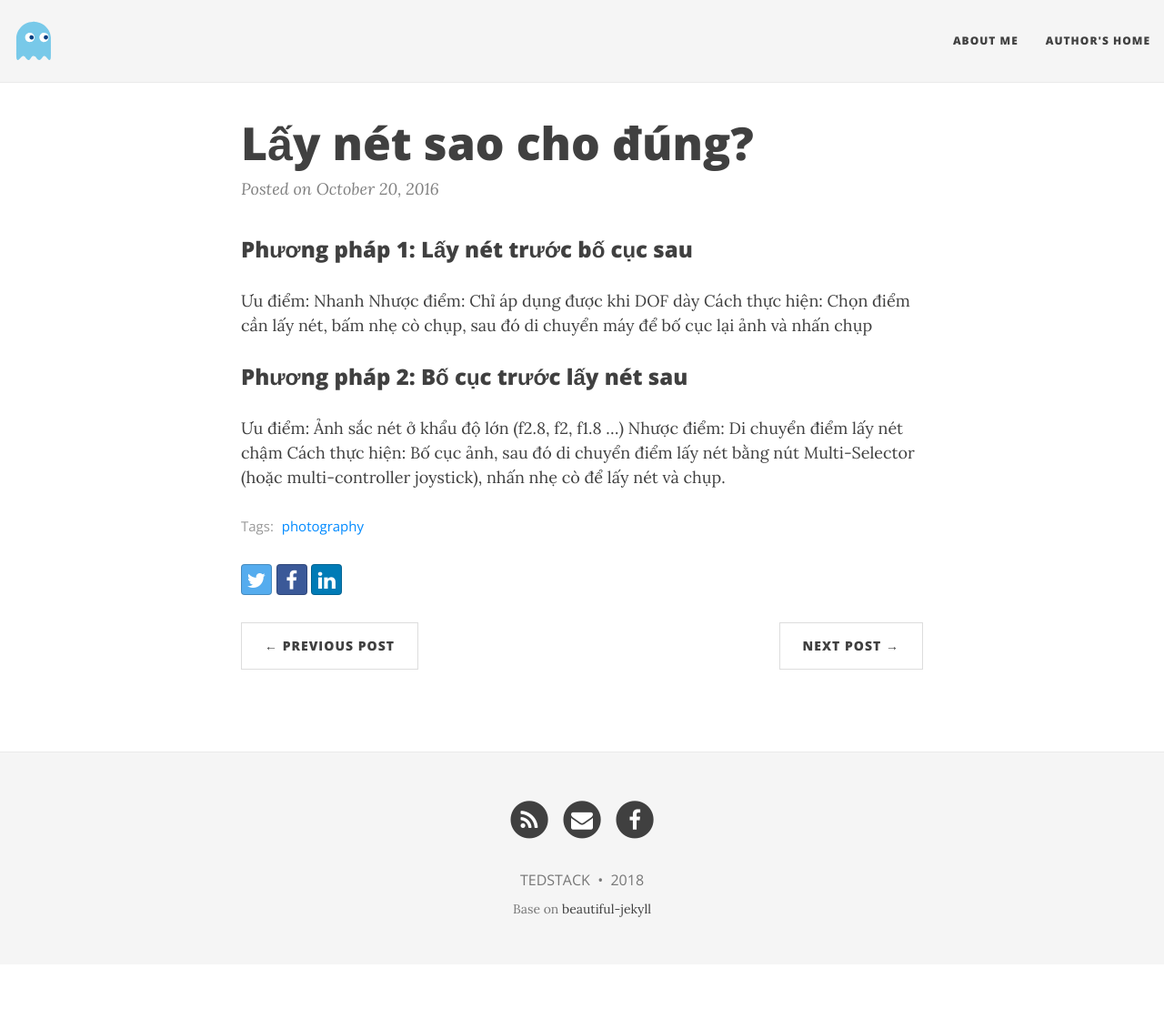
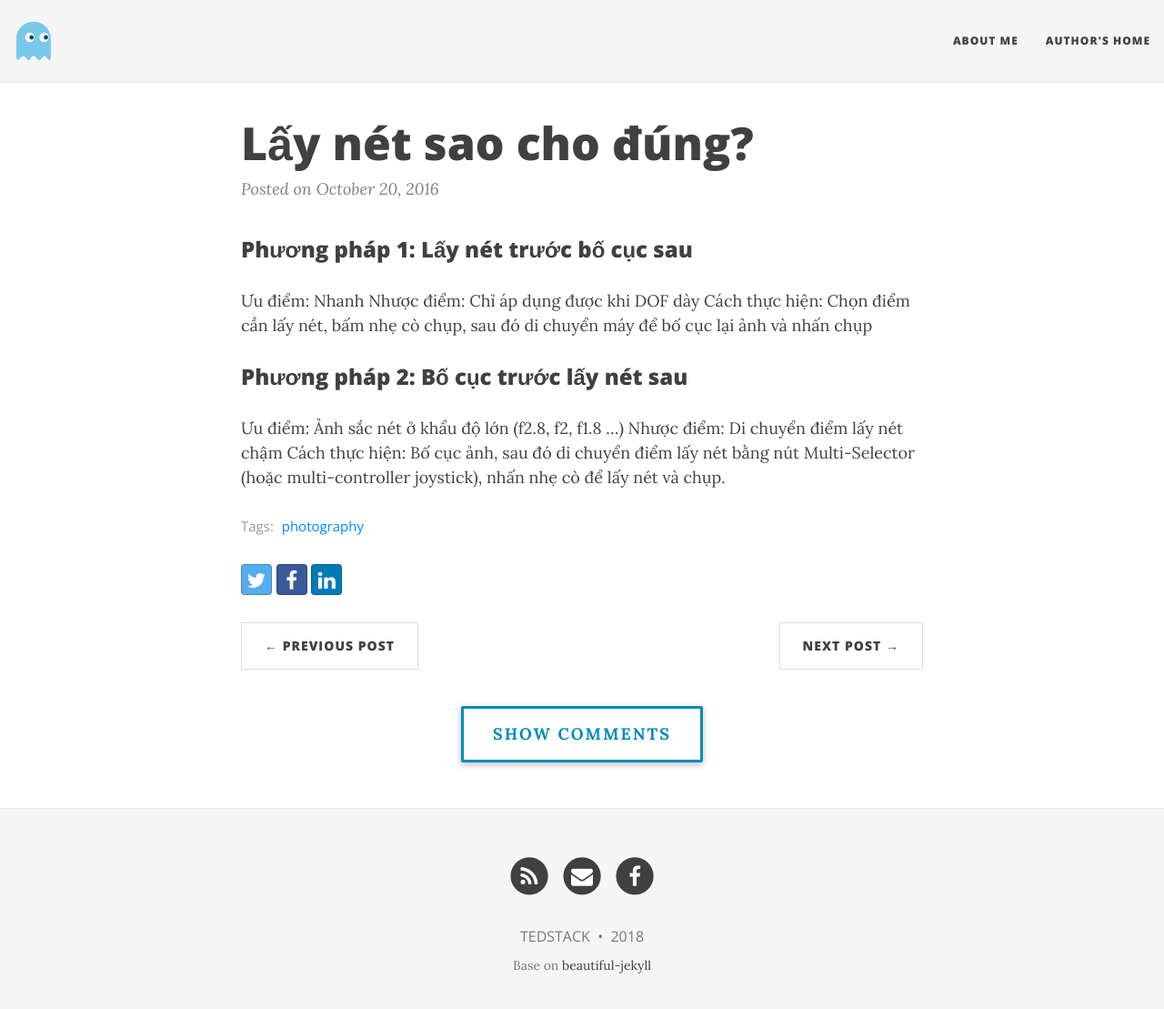
Before and after one commit to thorvn/th0j.github.io, a Jekyll site: the page built from _posts/2016-10-21-lay-net-sao-cho-dung.markdown, in a window 1280 px wide and 1122 px high. Shown: the top 1109 px of the window at 91% size. Built offline with Jekyll 4.4.1, drawn with Linux system fonts in a browser that asks for light colours; nearby versions of some CDN libraries; comment, search, counter and statistics services are not loaded.

Commit message:
refactor disqus

```diff
--- a/_includes/disqus.html
+++ b/_includes/disqus.html
@@ -1,16 +1,37 @@
 {%- if site.disqus -%}
+<div class="show-comments">
+  <a class="bttn" id="show-comments-button" onClick="disqus();return false;">Show Comments</a>
+</div>
 <div class="comments">
     <div id="disqus_thread"></div>
     <script type="text/javascript">
+        var disqus_loaded = false;
         var disqus_shortname = '{{ site.disqus }}';
-        /* ensure that pages with query string get the same discussion */
-            var url_parts = window.location.href.split("?");
-            var disqus_url = url_parts[0];
-        (function() {
-            var dsq = document.createElement('script'); dsq.type = 'text/javascript'; dsq.async = true;
-            dsq.src = '//' + disqus_shortname + '.disqus.com/embed.js';
-            (document.getElementsByTagName('head')[0] || document.getElementsByTagName('body')[0]).appendChild(dsq);
-        })();
+        var url_parts = window.location.href.split("?");
+        var disqus_url = url_parts[0];
+        function disqus() {
+          if (!disqus_loaded) {
+            disqus_loaded = true;
+            var dsq = document.createElement("script");
+            dsq.type = "text/javascript";
+            dsq.async = true;
+            dsq.src = "//" + disqus_shortname + ".disqus.com/embed.js";
+            (document.getElementsByTagName("head")[0] || document.getElementsByTagName("body")[0]).appendChild(dsq);
+            //Hide the button after opening
+            document.getElementById("show-comments-button").style.display = "none";
+          }
+        }
+        //Opens comments when linked to directly
+        var hash = window.location.hash.substr(1);
+        if (hash.length > 8) {
+            if (hash.substring(0, 8) == "comment-") {
+                disqus();
+            }
+        }
+        //Remove this if you don't want to load comments for search engines
+        if(/bot|google|baidu|bing|msn|duckduckgo|slurp|yandex/i.test(navigator.userAgent)) {
+          disqus();
+        }
     </script>
     <noscript>Please enable JavaScript to view the <a href="http://disqus.com/?ref_noscript">comments powered by Disqus.</a></noscript>
 </div>
--- a/css/main.css
+++ b/css/main.css
@@ -782,3 +782,83 @@ td.gutter {
   font-style: italic;
   font-size: 16px;
 }
+
+/* #show-comments-button { */
+    /* background-color: #008CBA; */
+    /* border: none; */
+    /* color: white; */
+    /* padding: 15px 32px; */
+    /* text-align: center; */
+    /* font-size: 20px; */
+    /* margin: 0px 0px; */
+    /* width: 100%; */
+/* } */
+
+.show-comments {
+  text-align: center;
+}
+
+
+a.bttn {
+  color: #008CBA;
+  text-decoration:none;
+  -webkit-transition:0.3s all ease;
+  transition:0.3s ease all;
+  text-align: center;
+  padding: 15px 32px;
+  margin: 0px 0px;
+  /* width: 100%; */
+  cursor: context-menu;
+}
+
+a.bttn:hover {
+  color:#FFF;
+}
+
+a.bttn:focus {
+  color:#FFF;
+}
+
+.bttn {
+  /* font-size:18px; */
+  letter-spacing:2px;
+  text-transform:uppercase;
+  display:inline-block;
+  text-align:center;
+  /* width:270px; */
+  font-weight:bold;
+  padding:14px 0px;
+  border:3px solid #008CBA;
+  border-radius:2px;
+  position:relative;
+  box-shadow: 0 2px 10px rgba(0,0,0,0.16), 0 3px 6px rgba(0,0,0,0.1);
+}
+
+.bttn:before {
+  -webkit-transition:0.5s all ease;
+  transition:0.5s all ease;
+  position:absolute;
+  top:0;
+  left:50%;
+  right:50%;
+  bottom:0;
+  opacity:0;
+  content:'';
+  background-color: #008CBA;
+  z-index:-2;
+}
+
+.bttn:hover:before {
+  -webkit-transition:0.5s all ease;
+  transition:0.5s all ease;
+  left:0;
+  right:0;
+  opacity:1;
+}
+
+.bttn:focus:before {
+  transition:0.5s all ease;
+  left:0;
+  right:0;
+  opacity:1;
+}
```
